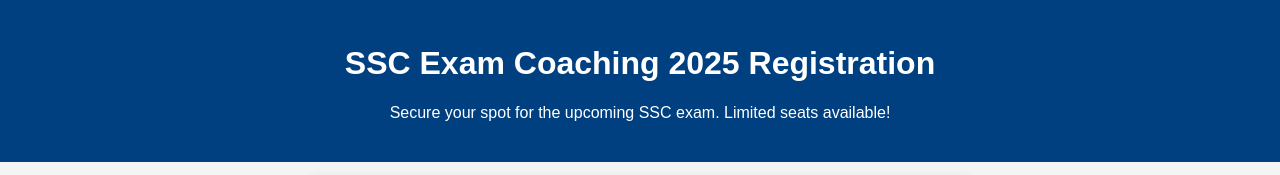
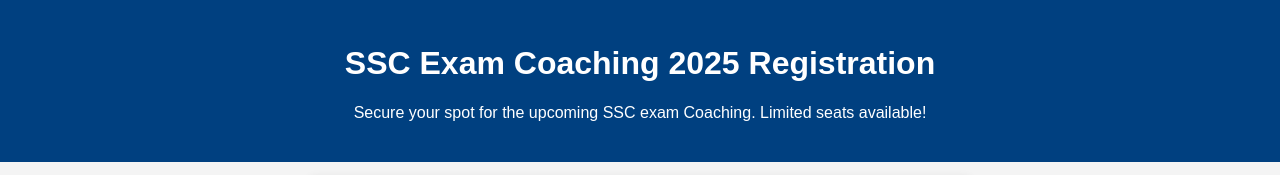
Before and after one commit to mssoppadla/ssc-funnel-frontend, a plain HTML site: page index.html in a window 1280 px wide. Shown: the top 175 px of the page. Drawn offline with Linux system fonts and the light colour scheme.

Commit message:
Update index.html

```diff
--- a/index.html
+++ b/index.html
@@ -9,7 +9,7 @@
 <body>
   <header>
     <h1>SSC Exam Coaching 2025 Registration</h1>
-    <p>Secure your spot for the upcoming SSC exam. Limited seats available!</p>
+    <p>Secure your spot for the upcoming SSC exam Coaching. Limited seats available!</p>
   </header>
 
   <section class="funnel">
```
